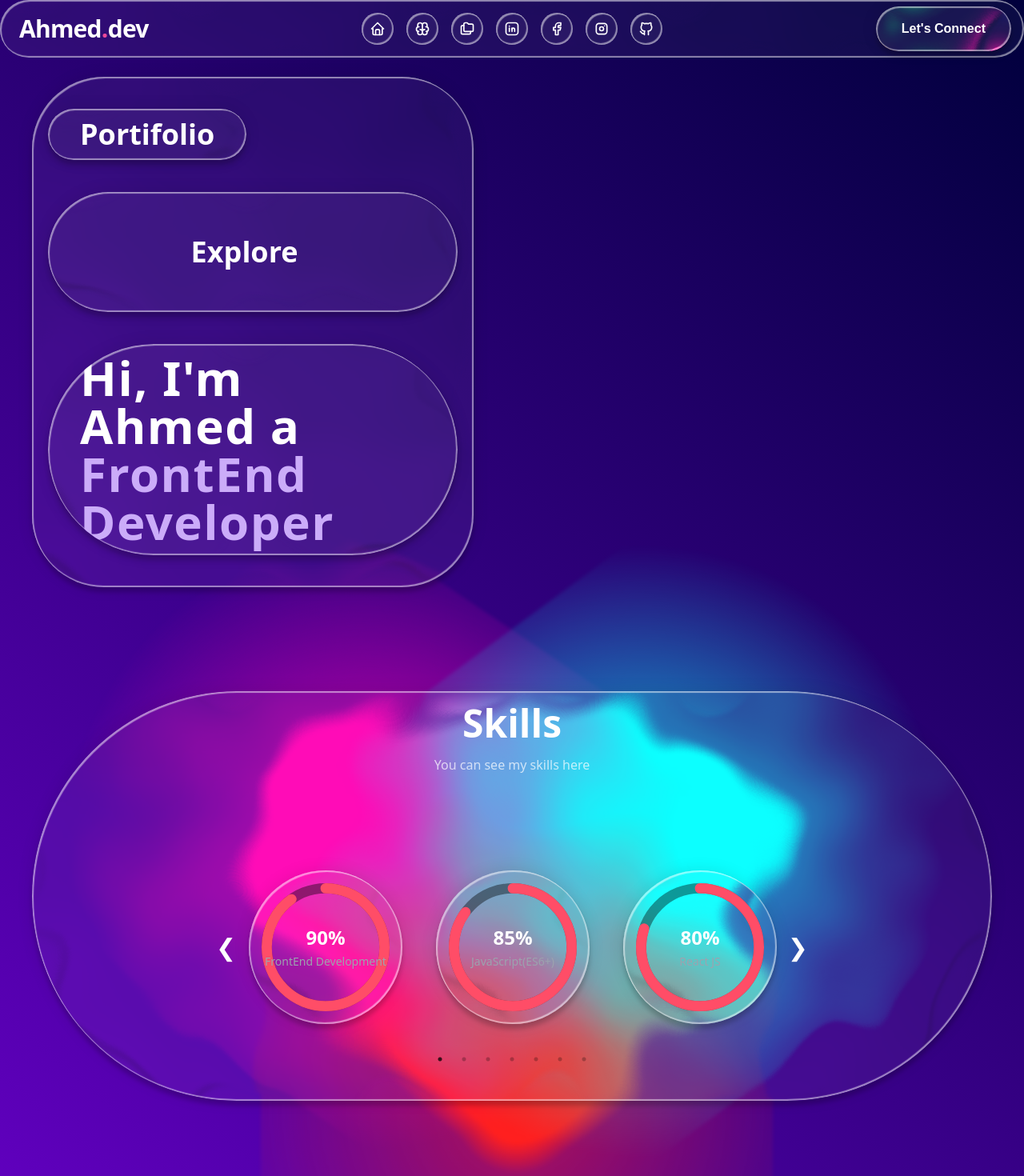
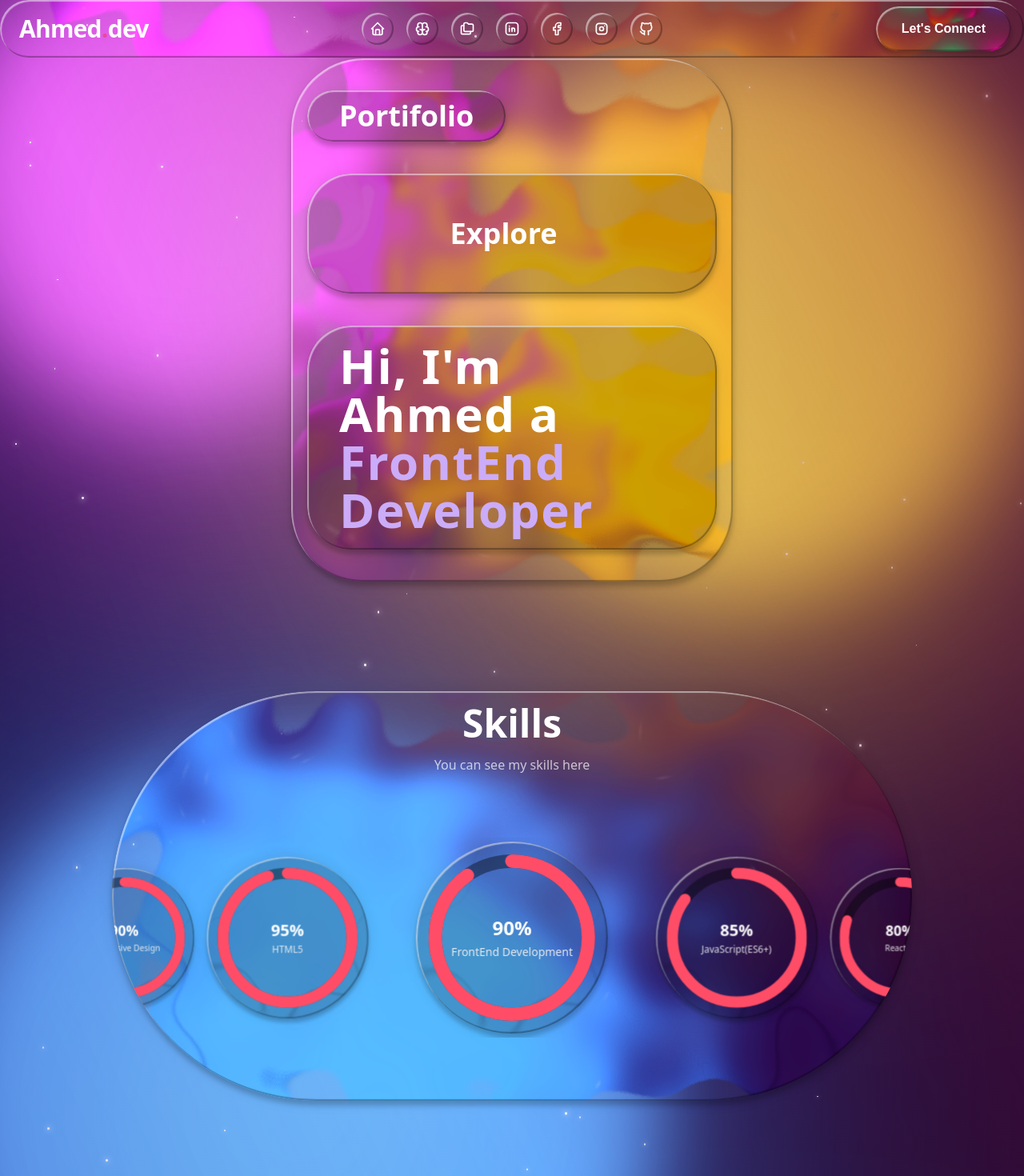
Before and after one commit to ahmedos248/my-portfolio, a Next.js app: page / in a window 1280 px wide. Shown: the top 1470 px of the page at 80% size. Built offline with nearby package versions, Linux system fonts and the light colour scheme.

Commit message:
big change in ui

```diff
--- a/app/globals.css
+++ b/app/globals.css
@@ -96,8 +96,7 @@
   position: absolute;
   z-index: 0;
   inset: 0;
-
-  backdrop-filter: blur(3px);
+  backdrop-filter: blur(3px) saturate(130%) contrast(110%);
   filter: url(#glass-distortion);
   overflow: hidden;
   isolation: isolate;
@@ -107,7 +106,6 @@
   z-index: 1;
   position: absolute;
   inset: 0;
-  background: rgba(255, 255, 255, 0.048);
 }
 
 .liquidGlass-shine {
@@ -118,7 +116,7 @@
   overflow: hidden;
 
   box-shadow: inset 2px 2px 1px 0 rgba(255, 255, 255, 0.5),
-    inset -1px -1px 1px 1px rgba(255, 255, 255, 0.5);
+    inset -1px -1px 1px 1px rgba(0, 0, 0, 0.3);
 }
 
 .liquidGlass-text {
@@ -270,3 +268,30 @@ a {
 html {
   scroll-behavior: smooth;
 }
+
+.star {
+  position: absolute;
+  border-radius: 50%;
+  background: white;
+
+  /* stronger glowing effect */
+  box-shadow:
+    0 0 6px white,
+    0 0 12px white,
+    0 0 24px white,
+    0 0 48px cyan;
+
+  animation-name: moveStars;
+  animation-timing-function: linear;
+  animation-iteration-count: infinite;
+}
+
+@keyframes moveStars {
+  from {
+    transform: translateY(0);
+  }
+
+  to {
+    transform: translateY(-120vh);
+  }
+}
--- a/app/page.tsx
+++ b/app/page.tsx
@@ -1,18 +1,16 @@
-import Image from "next/image";
 import Hero from "../components/Hero";
-import { FaHome } from 'react-icons/fa'
 import Texture from "../components/ui/texture";
 import { NavbarDemo } from "@/components/NavbarDemo";
-import Skills from "@/components/Skills";
 import Carousel from "@/components/Carousel";
 import { CustomTabs } from "@/components/CustomTabs";
-import { BackgroundGradientAnimation } from "@/components/ui/GradientBg";
 import Footer from "@/components/Footer";
+import Starfield from "@/components/ui/Starfield";
+import GradientBg from "@/components/ui/GradientBg";
 
 
 export default function Home() {
   return (
-    <main className="relative flex justify-center items-center flex-col overflow-hidden">
+    <main className="relative flex justify-center items-center flex-col overflow-hidden bg-violet-950">
       <div className="min-w-7xl w-full relative z-10">
         <NavbarDemo />
         <Hero />
@@ -20,8 +18,9 @@ export default function Home() {
         <CustomTabs />
         <Footer />
         <Texture />
-        <BackgroundGradientAnimation className="absolute w-full h-full left-0 top-0 -z-10" />
       </div>
+      <Starfield />
+      <GradientBg />
     </main>
   );
 }
--- a/components/Carousel.tsx
+++ b/components/Carousel.tsx
@@ -1,40 +1,13 @@
-'use client';
-import React, { useState } from "react";
-import Slider from "react-slick";
+"use client";
+import React from "react";
+import { Swiper, SwiperSlide } from "swiper/react";
+import { EffectCoverflow } from "swiper/modules";
+import "swiper/css";
+import "swiper/css/effect-coverflow";
 import Skill from "./Skills";
 import Glass from "./ui/Glass";
-import { useInView } from 'react-intersection-observer';
 
-
-// Custom arrow components
-function NextArrow({ onClick }: { onClick?: () => void }) {
-    return (
-        <div
-            className="absolute right-[-20px] top-1/2 -translate-y-1/2 text-white text-3xl cursor-pointer z-20"
-            onClick={onClick}
-        >
-            ❯
-        </div>
-    );
-}
-
-function PrevArrow({ onClick }: { onClick?: () => void }) {
-    return (
-        <div
-            className="absolute left-[-20px] top-1/2 -translate-y-1/2 text-white text-3xl cursor-pointer z-20"
-            onClick={onClick}
-        >
-            ❮
-        </div>
-    );
-}
-
-function Resizable() {
-    const [display, setDisplay] = useState(true);
-    const { ref, inView } = useInView({
-        triggerOnce: true,
-        threshold: 0.2,
-    });
+export default function Resizable() {
     const skills = [
         { label: "FrontEnd Development", target: 90 },
         { label: "JavaScript(ES6+)", target: 85 },
@@ -45,52 +18,54 @@ function Resizable() {
         { label: "HTML5", target: 95 },
     ];
 
+    return (
+        <div id="skills" className="lg:px-10 px-4 scroll-mt-24">
+            <div className="md:rounded-full rounded-[150px] flex flex-col items-center justify-start h-[32rem] liquidGlass-wrapper relative mt-16 w-full mx-auto overflow-hidden max-w-[1000px]">
+                {/* Title */}
+                <h2 className="text-3xl md:text-4xl lg:text-5xl font-bold my-4 text-center z-10 text-white">
+                    Skills
+                </h2>
+                <p className="text-white/70 z-10">You can see my skills here</p>
 
-    const settings = {
-        dots: true,
-        infinite: true,
-        speed: 500,
-        slidesToShow: 3,
-        slidesToScroll: 1,
-        nextArrow: <NextArrow />,
-        prevArrow: <PrevArrow />
-    };
-
-    return (
-        <div id='skills' className="px-10 scroll-mt-24">
-            <div
-                ref={ref}
-                className="rounded-full flex flex-col items-center justify-start h-[32rem] liquidGlass-wrapper relative overflow-hidden mt-16"
-            >
-                <h2 className="text-3xl md:text-4xl lg:text-5xl font-bold my-4 text-center z-10 text-white">Skills</h2>
-                <p className="text-white/70 z-10">You can see my skills here</p>
-                <div className="slider-container my-auto z-10">
-                    <button className="button" onClick={() => setDisplay(!display)} />
-
-                    <div
-                        className="relative"
-                        style={{
-                            width: '700px',
-                            display: display ? "block" : "none"
-                        }}
-                    >
-                        {inView && (
-                            <Slider {...settings}>
-                                {skills.map((skill, i) => (
-                                    <div key={i}>
-                                        <div className="flex justify-center items-center h-[250px]">
-                                            <Skill target={skill.target} label={skill.label} animate={inView} />
-                                        </div>
+                {/* Swiper Carousel */}
+                <div className="my-auto z-10 w-full flex justify-center">
+                    <div className="relative w-full">
+                        <Swiper
+                            modules={[EffectCoverflow]}
+                            effect="coverflow"
+                            grabCursor={true}
+                            centeredSlides={true}
+                            loop={true}
+                            breakpoints={{
+                                0: {
+                                    slidesPerView: 2,
+                                },
+                                768: {
+                                    slidesPerView: 3,
+                                },
+                            }}
+                            coverflowEffect={{
+                                rotate: 0,
+                                stretch: 0,
+                                depth: 150,
+                                modifier: 1.5,
+                                scale: 1,
+                                slideShadows: false,
+                            }}
+                            className="mySwiper"
+                        >
+                            {skills.map((skill, i) => (
+                                <SwiperSlide key={i}>
+                                    <div className="flex justify-center items-center h-[250px] transition-transform">
+                                        <Skill target={skill.target} label={skill.label} animate />
                                     </div>
-                                ))}
-                            </Slider>
-                        )}
+                                </SwiperSlide>
+                            ))}
+                        </Swiper>
                     </div>
                 </div>
-                <Glass className="rounded-full" />
+                <Glass className="md:rounded-full rounded-[150px]" />
             </div>
         </div>
     );
 }
-
-export default Resizable;
--- a/components/Hero.tsx
+++ b/components/Hero.tsx
@@ -6,17 +6,19 @@ import Typewriter from 'typewriter-effect'
 
 const Hero = () => {
     return (
-        <div id="hero" className='px-10 relative py-24 lg:h-[100vh]'>
-            <div className='liquidGlass-wrapper rounded-[90px] relative p-5 w-fit'>
-                <div className='flex justify-start relative py-5 z-10'>
-                    <div className='relative overflow-hidden flex flex-col items-center justify-center liquidGlass-wrapper rounded-full px-10 py-3'>
-                        <Glass className='rounded-full' />
-                        <h2 className='z-10 text-white lg:text-4xl md:text-3xl text-2xl font-extrabold'>Portifolio</h2>
+        <div id="hero" className='px-10 relative py-24 lg:h-[100vh] flex justify-center items-center'>
+            <div className='liquidGlass-wrapper rounded-[90px] relative p-5 w-fit group hover:scale-105'>
+                <div className='flex justify-start relative py-5 z-10 '>
+                    <div className='relative overflow-hidden flex flex-col items-center justify-center liquidGlass-wrapper rounded-[55px] px-10 py-3 group-hover:scale-95'>
+                        <Glass className='rounded-[55px] ' />
+                        <div className='absolute bg-black/20 w-full h-full top-0 left-0'></div>
+                        <h2 className='z-10 text-white lg:text-4xl md:text-3xl text-2xl font-extrabold '>Portifolio</h2>
                     </div>
                 </div>
                 <div className='flex justify-start relative py-5 z-10'>
-                    <div className='w-[55vw] lg:w-[40vw] h-[150px] relative overflow-hidden flex flex-col items-center justify-center liquidGlass-wrapper rounded-full px-10 py-3'>
-                        <Glass className='rounded-full' />
+                    <div className='w-[55vw] lg:w-[40vw] h-[150px] relative overflow-hidden flex flex-col items-center justify-center liquidGlass-wrapper rounded-[55px] px-10 py-3 group-hover:scale-95'>
+                        <Glass className='rounded-[55px]' />
+                        <div className='absolute bg-black/20 w-full h-full top-0 left-0'></div>
                         <div className='z-10 text-white lg:text-4xl md:text-3xl text-2xl font-extrabold'>
                             <Typewriter
                                 options={{
@@ -30,8 +32,9 @@ const Hero = () => {
                     </div>
                 </div>
                 <div className='flex justify-start relative py-5 z-10'>
-                    <div className='max-w-[40vw] relative overflow-hidden flex flex-col items-center justify-center liquidGlass-wrapper rounded-full px-10 py-3'>
-                        <Glass className='rounded-full' />
+                    <div className='md:max-w-[40vw] px-10 relative overflow-hidden flex flex-col items-center justify-center liquidGlass-wrapper rounded-[55px] py-5 group-hover:scale-95'>
+                        <Glass className='rounded-[55px]' />
+                        <div className='absolute bg-black/20 w-full h-full top-0 left-0'></div>
                         <TextGenerateEffect
                             className='z-10'
                             words='Hi, I&apos;m Ahmed a FrontEnd Developer'
--- a/components/Skills.tsx
+++ b/components/Skills.tsx
@@ -32,7 +32,7 @@ const Skill = ({ target, label }: { target: number; label: string; animate: bool
     }, [inView, target]);
 
     return (
-        <div ref={ref} className="w-48 h-48 liquidGlass-wrapper rounded-full p-4 flex items-center justify-center relative">
+        <div ref={ref} className="lg:w-60 lg:h-60 md:w-48 md:h-48 w-40 h-40 liquidGlass-wrapper rounded-full p-4 flex items-center justify-center relative">
             <CircularProgressbarWithChildren
                 key={inView ? "visible" : "hidden"}
                 className="z-10 relative"
@@ -45,10 +45,11 @@ const Skill = ({ target, label }: { target: number; label: string; animate: bool
             >
                 <div className="text-center text-white z-10">
                     <div className="text-2xl font-bold">{value}%</div>
-                    <div className="text-sm text-gray-400 mt-1">{label}</div>
+                    <div className="text-sm text-gray-200 mt-1">{label}</div>
                 </div>
             </CircularProgressbarWithChildren>
             <Glass className="rounded-full" />
+            <div className='absolute bg-black/20 w-full h-full top-0 left-0 rounded-full'></div>
         </div>
     );
 };
--- a/components/ui/GradientBg.tsx
+++ b/components/ui/GradientBg.tsx
@@ -1,173 +1,23 @@
-"use client";
-import { cn } from "@/lib/utils";
-import { useEffect, useRef, useState } from "react";
+import React from 'react'
 
-export const BackgroundGradientAnimation = ({
-    gradientBackgroundStart = "rgb(144, 0, 255)",
-    gradientBackgroundEnd = "rgb(0, 0, 60)",
+const GradientBg = () => {
+    return (
+        <div>
+            <div className="absolute -top-20 -left-20 w-[250px] h-[250px] sm:w-[400px] sm:h-[400px] md:w-[600px] md:h-[600px] lg:w-[700px] lg:h-[700px] rounded-full bg-fuchsia-500 blur-[100px] sm:blur-[150px] lg:blur-[200px] mix-blend-screen"></div>
+            <div className="absolute -top-20 -left-20 w-[200px] h-[200px] sm:w-[350px] sm:h-[350px] md:w-[500px] md:h-[500px] lg:w-[600px] lg:h-[600px] rounded-full bg-fuchsia-500 blur-xl sm:blur-2xl lg:blur-3xl mix-blend-screen"></div>
+            <div className="absolute top-10 right-0 w-[280px] h-[280px] sm:w-[450px] sm:h-[450px] md:w-[650px] md:h-[650px] lg:w-[800px] lg:h-[800px] rounded-full bg-yellow-400 blur-[100px] sm:blur-[150px] lg:blur-[200px] mix-blend-screen"></div>
+            <div className="absolute top-10 right-0 w-[240px] h-[240px] sm:w-[400px] sm:h-[400px] md:w-[550px] md:h-[550px] lg:w-[700px] lg:h-[700px] rounded-full bg-yellow-400 blur-xl sm:blur-2xl lg:blur-3xl mix-blend-screen"></div>
+            <div className="absolute bottom-10 right-0 w-[280px] h-[280px] sm:w-[450px] sm:h-[450px] md:w-[650px] md:h-[650px] lg:w-[800px] lg:h-[800px] rounded-full bg-teal-500 blur-[100px] sm:blur-[150px] lg:blur-[200px] mix-blend-screen"></div>
+            <div className="absolute bottom-10 right-0 w-[240px] h-[240px] sm:w-[400px] sm:h-[400px] md:w-[550px] md:h-[550px] lg:w-[700px] lg:h-[700px] rounded-full bg-teal-500 blur-xl sm:blur-2xl lg:blur-3xl mix-blend-screen"></div>
+            <div className="absolute -bottom-20 -left-20 w-[250px] h-[250px] sm:w-[400px] sm:h-[400px] md:w-[600px] md:h-[600px] lg:w-[700px] lg:h-[700px] rounded-full bg-red-500 blur-[100px] sm:blur-[150px] lg:blur-[200px] mix-blend-screen"></div>
+            <div className="absolute -bottom-20 -left-20 w-[200px] h-[200px] sm:w-[350px] sm:h-[350px] md:w-[500px] md:h-[500px] lg:w-[600px] lg:h-[600px] rounded-full bg-red-500 blur-xl sm:blur-2xl lg:blur-3xl mix-blend-screen"></div>
+            <div className="absolute top-[50%] translate-y-[-50%] -left-20 w-[300px] h-[300px] sm:w-[500px] sm:h-[500px] md:w-[700px] md:h-[700px] lg:w-[900px] lg:h-[900px] rounded-full bg-blue-500 blur-[100px] sm:blur-[150px] lg:blur-[200px] mix-blend-screen"></div>
+            <div className="absolute top-[50%] translate-y-[-50%] -left-20 w-[300px] h-[300px] sm:w-[500px] sm:h-[500px] md:w-[700px] md:h-[700px] lg:w-[900px] lg:h-[900px] rounded-full bg-blue-500 blur-[30px] sm:blur-[40px] lg:blur-[50px] mix-blend-screen"></div>
+            <div className="absolute bottom-[-100px] sm:bottom-[-150px] lg:bottom-[-200px] left-1/2 -translate-x-1/2 w-[300px] h-[300px] sm:w-[500px] sm:h-[500px] md:w-[650px] md:h-[650px] lg:w-[800px] lg:h-[800px] rounded-full bg-purple-600/30 blur-xl sm:blur-2xl lg:blur-3xl mix-blend-screen"></div>
+            <div className="absolute inset-0 bg-gradient-to-tr from-indigo-900/30 via-transparent to-pink-900/50"></div>
+        </div>
 
-    firstColor = "0, 132, 255",
-    secondColor = "255, 0, 180",
-    thirdColor = "0, 255, 255",
-    fourthColor = "255, 30, 30",
-    fifthColor = "255, 230, 0",
-    pointerColor = "180, 0, 255",
+    )
+}
 
-    size = "50%",
-    blendingValue = "hard-light",
-    children,
-    className,
-}: {
-    gradientBackgroundStart?: string;
-    gradientBackgroundEnd?: string;
-    firstColor?: string;
-    secondColor?: string;
-    thirdColor?: string;
-    fourthColor?: string;
-    fifthColor?: string;
-    pointerColor?: string;
-    size?: string;
-    blendingValue?: string;
-    children?: React.ReactNode;
-    className?: string;
-    interactive?: boolean;
-    containerClassName?: string;
-}) => {
-    const interactiveRef = useRef<HTMLDivElement>(null);
-
-    const [curX, setCurX] = useState(0);
-    const [curY, setCurY] = useState(0);
-    const [tgX] = useState(0);
-    const [tgY] = useState(0);
-    useEffect(() => {
-        document.body.style.setProperty(
-            "--gradient-background-start",
-            gradientBackgroundStart
-        );
-        document.body.style.setProperty(
-            "--gradient-background-end",
-            gradientBackgroundEnd
-        );
-        document.body.style.setProperty("--first-color", firstColor);
-        document.body.style.setProperty("--second-color", secondColor);
-        document.body.style.setProperty("--third-color", thirdColor);
-        document.body.style.setProperty("--fourth-color", fourthColor);
-        document.body.style.setProperty("--fifth-color", fifthColor);
-        document.body.style.setProperty("--pointer-color", pointerColor);
-        document.body.style.setProperty("--size", size);
-        document.body.style.setProperty("--blending-value", blendingValue);
-    }, []);
-
-    useEffect(() => {
-        let animationFrameId: number;
-
-        const move = () => {
-            setCurX((prevX) => {
-                const nextX = prevX + (tgX - prevX) / 20;
-                return nextX;
-            });
-
-            setCurY((prevY) => {
-                const nextY = prevY + (tgY - prevY) / 20;
-                return nextY;
-            });
-
-            if (interactiveRef.current) {
-                interactiveRef.current.style.transform = `translate(${Math.round(curX)}px, ${Math.round(curY)}px)`;
-            }
-
-            animationFrameId = requestAnimationFrame(move);
-        };
-
-        animationFrameId = requestAnimationFrame(move);
-
-        return () => cancelAnimationFrame(animationFrameId);
-    }, [tgX, tgY]);
-
-    const [isSafari, setIsSafari] = useState(false);
-    useEffect(() => {
-        setIsSafari(/^((?!chrome|android).)*safari/i.test(navigator.userAgent));
-    }, []);
-
-    return (
-        <div
-            className={cn(
-                "w-screen relative overflow-hidden top-0 left-0 bg-[linear-gradient(40deg,var(--gradient-background-start),var(--gradient-background-end))]",
-                className
-            )}
-        >
-
-            <svg className="hidden">
-                <defs>
-                    <filter id="blurMe">
-                        <feGaussianBlur
-                            in="SourceGraphic"
-                            stdDeviation="10"
-                            result="blur"
-                        />
-                        <feColorMatrix
-                            in="blur"
-                            mode="matrix"
-                            values="1 0 0 0 0  0 1 0 0 0  0 0 1 0 0  0 0 0 18 -8"
-                            result="goo"
-                        />
-                        <feBlend in="SourceGraphic" in2="goo" />
-                    </filter>
-                </defs>
-            </svg>
-            <div>{children}</div>
-            <div
-                className={cn(
-                    "gradients-container h-full w-full blur-sm",
-                    isSafari ? "blur-[2px]" : "[filter:url(#blurMe)_blur(2px)]"
-                )}
-            >
-                <div
-                    className={cn(
-                        `absolute [background:radial-gradient(circle_at_center,_var(--first-color)_0,_var(--first-color)_50%)_no-repeat]`,
-                        `[mix-blend-mode:var(--blending-value)] w-[var(--size)] h-[var(--size)] top-[calc(50%-var(--size)/2)] left-[calc(50%-var(--size)/2)]`,
-                        `[transform-origin:center_center]`,
-                        `animate-first`,
-                        `opacity-100`
-                    )}
-                ></div>
-                <div
-                    className={cn(
-                        `absolute [background:radial-gradient(circle_at_center,_rgba(var(--second-color),_0.8)_0,_rgba(var(--second-color),_0)_50%)_no-repeat]`,
-                        `[mix-blend-mode:var(--blending-value)] w-[var(--size)] h-[var(--size)] top-[calc(50%-var(--size)/2)] left-[calc(50%-var(--size)/2)]`,
-                        `[transform-origin:calc(50%-400px)]`,
-                        `animate-second`,
-                        `opacity-100`
-                    )}
-                ></div>
-                <div
-                    className={cn(
-                        `absolute [background:radial-gradient(circle_at_center,_rgba(var(--third-color),_0.8)_0,_rgba(var(--third-color),_0)_50%)_no-repeat]`,
-                        `[mix-blend-mode:var(--blending-value)] w-[var(--size)] h-[var(--size)] top-[calc(50%-var(--size)/2)] left-[calc(50%-var(--size)/2)]`,
-                        `[transform-origin:calc(50%+400px)]`,
-                        `animate-third`,
-                        `opacity-100`
-                    )}
-                ></div>
-                <div
-                    className={cn(
-                        `absolute [background:radial-gradient(circle_at_center,_rgba(var(--fourth-color),_0.8)_0,_rgba(var(--fourth-color),_0)_50%)_no-repeat]`,
-                        `[mix-blend-mode:var(--blending-value)] w-[var(--size)] h-[var(--size)] top-[calc(50%-var(--size)/2)] left-[calc(50%-var(--size)/2)]`,
-                        `[transform-origin:calc(50%-200px)]`,
-                        `animate-fourth`,
-                        `opacity-70`
-                    )}
-                ></div>
-                <div
-                    className={cn(
-                        `absolute [background:radial-gradient(circle_at_center,_rgba(var(--fifth-color),_0.8)_0,_rgba(var(--fifth-color),_0)_50%)_no-repeat]`,
-                        `[mix-blend-mode:var(--blending-value)] w-[var(--size)] h-[var(--size)] top-[calc(50%-var(--size)/2)] left-[calc(50%-var(--size)/2)]`,
-                        `[transform-origin:calc(50%-800px)_calc(50%+800px)]`,
-                        `animate-fifth`,
-                        `opacity-100`
-                    )}
-                ></div>
-            </div>
-        </div>
-    );
-};
+export default GradientBg
--- /dev/null
+++ b/components/ui/Starfield.tsx
@@ -0,0 +1,34 @@
+import React, { useMemo } from "react";
+
+export default function Starfield() {
+    // generate stars once
+    const stars = useMemo(() => {
+        return Array.from({ length: 150 }).map((_, i) => ({
+            id: i,
+            top: Math.random() * 100,
+            left: Math.random() * 100,
+            duration: 30 + Math.random() * 40,
+            delay: -(Math.random() * 60),
+            size: Math.random() * 2 + 1,
+        }));
+    }, []);
+
+    return (
+        <div className="absolute inset-0 bg-black/50 overflow-hidden">
+            {stars.map((s) => (
+                <div
+                    key={s.id}
+                    className="star"
+                    style={{
+                        top: `${s.top}%`,
+                        left: `${s.left}%`,
+                        width: `${s.size}px`,
+                        height: `${s.size}px`,
+                        animationDuration: `${s.duration}s`,
+                        animationDelay: `${s.delay}s`,
+                    }}
+                />
+            ))}
+        </div>
+    );
+}
--- a/components/ui/texture.tsx
+++ b/components/ui/texture.tsx
@@ -15,7 +15,7 @@ const Texture = () => {
                     type="fractalNoise"
                     baseFrequency="0.01 0.01"
                     numOctaves={1}
-                    seed={5}
+                    seed={90}
                     result="turbulence"
                 />
                 {/* Seeds: 14, 17,  */}
@@ -47,7 +47,7 @@ const Texture = () => {
                 <feDisplacementMap
                     in="SourceGraphic"
                     in2="softMap"
-                    scale={150}
+                    scale={300}
                     xChannelSelector="R"
                     yChannelSelector="G"
                 />
--- a/package.json
+++ b/package.json
@@ -29,6 +29,7 @@
     "react-slick": "^0.30.3",
     "simplex-noise": "^4.0.3",
     "slick-carousel": "^1.8.1",
+    "swiper": "^11.2.10",
     "tailwind-merge": "^3.3.1",
     "tailwindcss-animate": "^1.0.7",
     "three": "^0.177.0",
```
Also changed, not shown: 2 other files (tests, documents, lock files or other folders).
